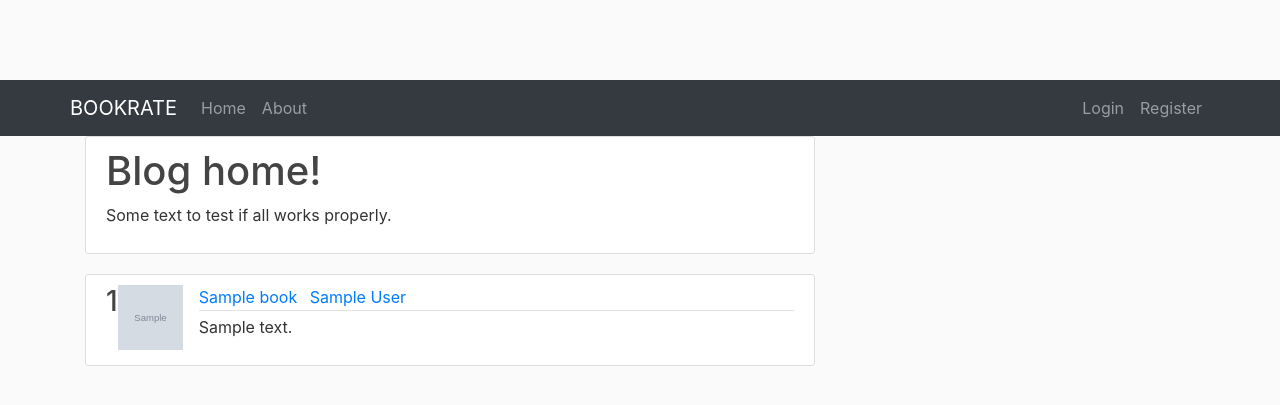
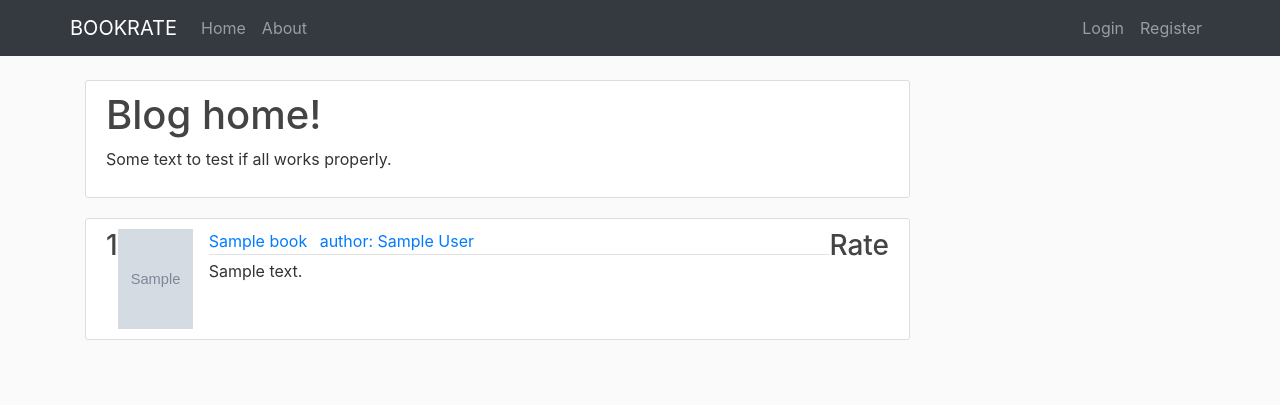
Before and after one commit to Dysio/prj_bookrate, a Django app: page / in a window 1280 px wide. Shown: the top 405 px of the page. Run offline with Django 3.2, Linux system fonts and the light colour scheme; tables that the repository leaves empty hold one stand-in row (values such as "Sample post"); grey boxes marked "Sample" are stand-in pictures; some libraries are stand-ins or nearby versions.

Commit message:
Rate model added

```diff
--- a/book/models.py
+++ b/book/models.py
@@ -1,3 +1,5 @@
+from django.contrib.auth.models import User
+from django.core.validators import MinValueValidator, MaxValueValidator
 from django.db import models
 import uuid
 from PIL import Image
@@ -22,3 +24,17 @@
             output_size = (300, 300)
             img.thumbnail(output_size)
             img.save(self.image.path)
+
+
+class Rate(models.Model):
+    id = models.UUIDField(primary_key=True, default=uuid.uuid4)
+    book = models.ForeignKey(Book, on_delete=models.PROTECT)
+    user = models.ForeignKey(User, on_delete=models.PROTECT)
+    rate = models.IntegerField(validators=[MinValueValidator(1),
+                                           MaxValueValidator(5)])
+
+    def __str__(self):
+        return f'{self.book} user: {self.user}'
+
+    class Meta:
+        unique_together = ['book','user']
--- a/book/static/book/main.css
+++ b/book/static/book/main.css
@@ -50,8 +50,8 @@
 }
 
 .article-img {
-  height: 65px;
-  width: 65px;
+  height: 100px;
+  width: 75px;
   margin-right: 16px;
 }
 
@@ -73,8 +73,8 @@
 }
 
 .account-img {
-  height: 125px;
-  width: 125px;
+  height: 100px;
+  width: 100px;
   margin-right: 20px;
   margin-bottom: 16px;
 }
--- a/book/templates/book/base.html
+++ b/book/templates/book/base.html
@@ -20,7 +20,7 @@
 <body>
 
     <header>
-        <nav class="navbar navbar-expand navbar-dark bg-dark sticky-top">
+        <nav class="navbar navbar-expand navbar-dark bg-dark fixed-top">
             <div class="container">
                 <a class="navbar-brand" href="{% url 'book-home' %}">
                     BOOKRATE
@@ -84,7 +84,7 @@
 
     <main role="main" class="container">
       <div class="row">
-        <div class="col-md-8">
+        <div class="col-md-9">
             {% if messages %}
                 {% for message in messages %}
                     <div class="alert alert-{{ message.tags }}">
--- a/book/templates/book/home.html
+++ b/book/templates/book/home.html
@@ -14,9 +14,12 @@
             <div class="media-body">
                 <div class="article-metadata">
                   <a class="mr-2" href="#">{{ book.title }}</a>
-                  <a class="mr-2" href="#">{{ book.author }}</a>
+                  <a class="mr-2" href="#">author: {{ book.author }}</a>
                 </div>
                 <p class="article-content">{{ book.description }}</p>
+            </div>
+            <div>
+                <h3>Rate</h3>
             </div>
         </article>
     {% endfor %}
--- a/users/admin.py
+++ b/users/admin.py
@@ -2,4 +2,5 @@
 from .models import Profile
 
 # Register your models here.
+
 admin.site.register(Profile)
```
Also changed, not shown: book/admin.py (+9 -2 lines), users/models.py (+11 -0 lines).
